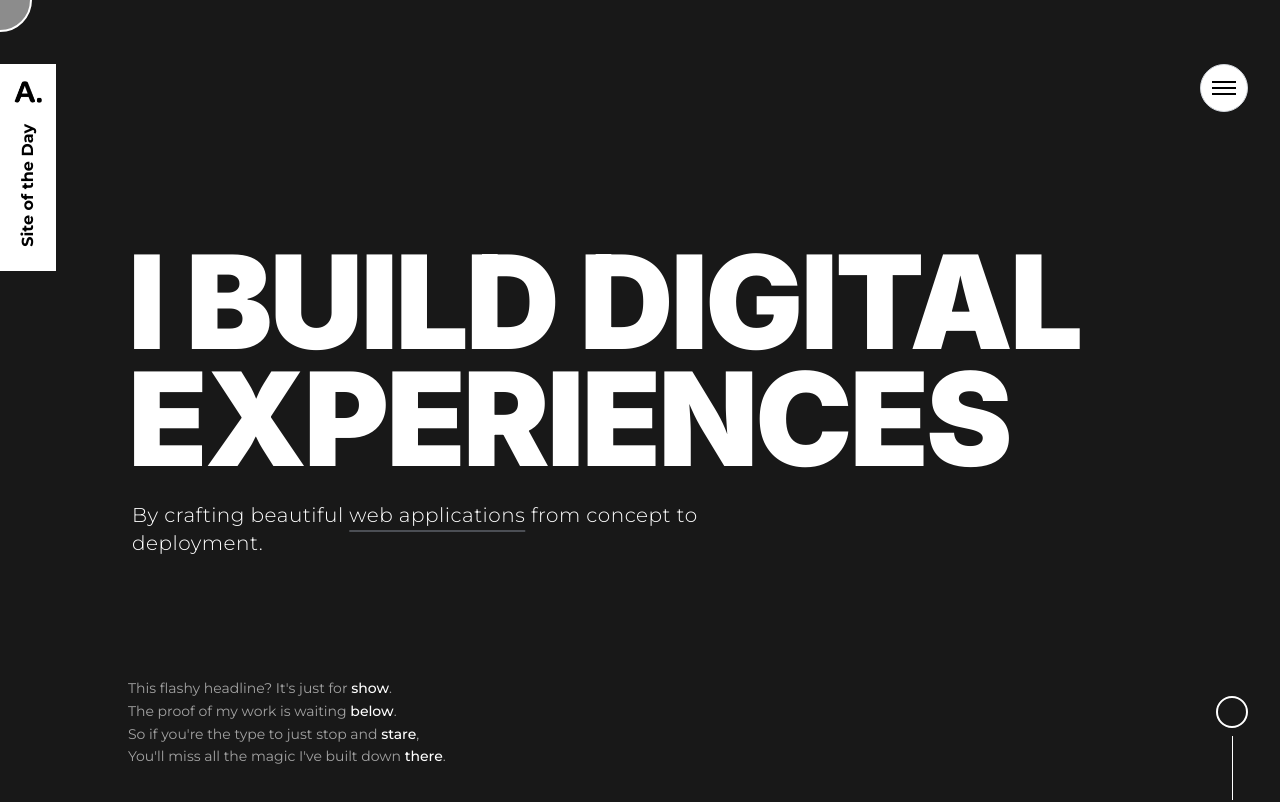
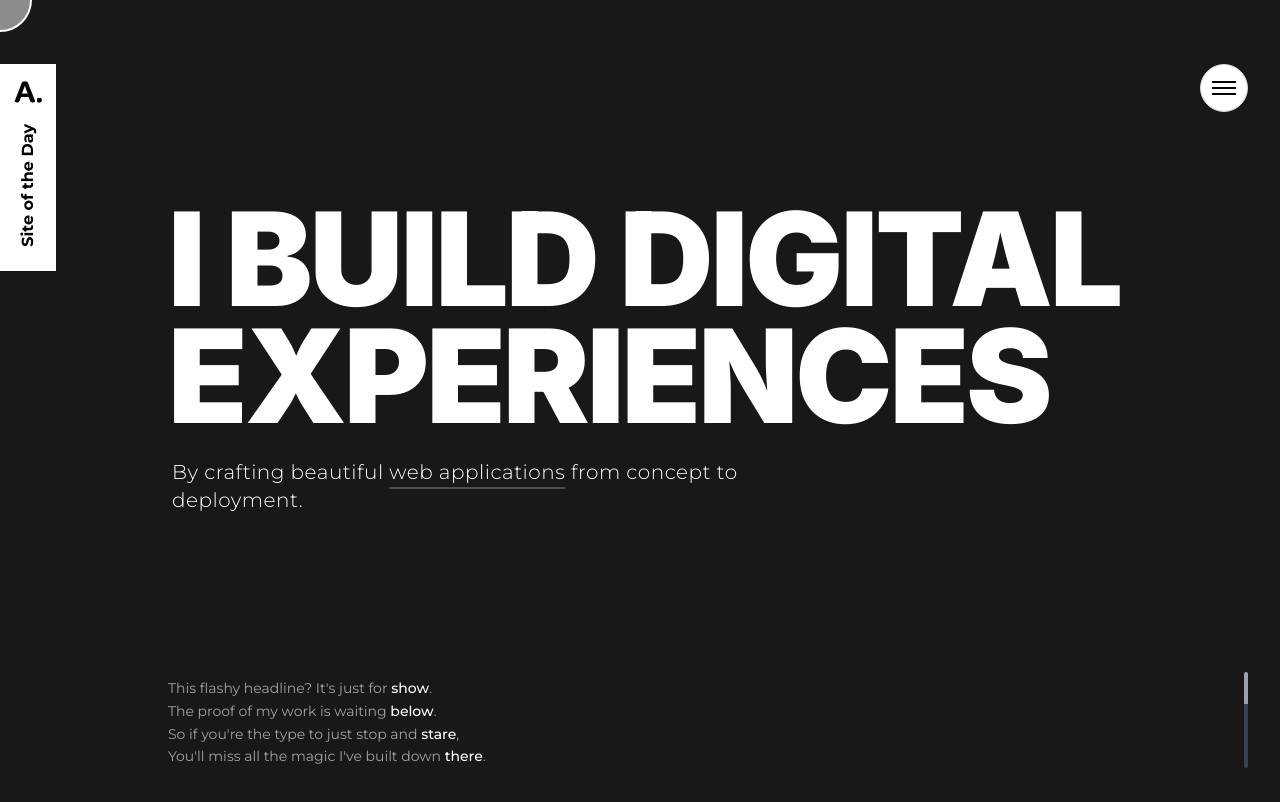
Before and after one commit to Kyaa-A/portfolio-showcase, a Next.js app: page / in a window 1280 px wide. Shown: the top 802 px of the page. Built offline with nearby package versions, Linux system fonts and the light colour scheme.

Commit message:
Scroll Bar Fixed and Improved

```diff
--- a/src/app/globals.css
+++ b/src/app/globals.css
@@ -124,6 +124,27 @@
     @apply bg-background text-foreground;
   }
 
+  /* Hide scrollbar for Chrome, Safari and Opera */
+  body::-webkit-scrollbar {
+    display: none;
+  }
+
+  /* Hide scrollbar for IE, Edge and Firefox */
+  body {
+    -ms-overflow-style: none; /* IE and Edge */
+    scrollbar-width: none; /* Firefox */
+  }
+
+  /* Hide scrollbar for all elements */
+  *::-webkit-scrollbar {
+    display: none;
+  }
+
+  * {
+    -ms-overflow-style: none; /* IE and Edge */
+    scrollbar-width: none; /* Firefox */
+  }
+
   h1 {
     font-stretch: condensed;
     font-variation-settings: 'wght' 700, 'width' 75;
--- a/src/components/sections/HeroSection.tsx
+++ b/src/components/sections/HeroSection.tsx
@@ -1,11 +1,27 @@
 'use client';
 
-import { motion } from 'framer-motion';
+import { motion, useScroll, useTransform } from 'framer-motion';
 import Image from 'next/image';
+import { useEffect, useRef, useState } from 'react';
 
 export function HeroSection() {
+  const containerRef = useRef<HTMLDivElement>(null);
+  const [scrollProgress, setScrollProgress] = useState(0);
+
+  useEffect(() => {
+    const handleScroll = () => {
+      const scrollTop = window.scrollY;
+      const docHeight = document.documentElement.scrollHeight - window.innerHeight;
+      const progress = scrollTop / docHeight;
+      setScrollProgress(progress);
+    };
+
+    window.addEventListener('scroll', handleScroll);
+    return () => window.removeEventListener('scroll', handleScroll);
+  }, []);
+
   return (
-    <section className="min-h-screen relative flex flex-col">
+    <section ref={containerRef} className="min-h-screen relative flex flex-col">
       {/* Header with Logo */}
       <header className="absolute top-16 left-0 z-10">
         <div className="bg-white flex flex-col p-3 items-center">
@@ -25,7 +41,7 @@ export function HeroSection() {
       </header>
 
       {/* Main Content */}
-      <div className="flex-1 flex items-center">
+      <div className="flex-1 flex items-start pl-10 pt-50">
         <motion.div
           initial={{ opacity: 0, y: 20 }}
           animate={{ opacity: 1, y: 0 }}
@@ -41,16 +57,24 @@ export function HeroSection() {
         </motion.div>
       </div>
 
-      {/* Scroll Indicator */}
-      <div className="absolute bottom-0 right-8">
+      {/* Custom Scroll Indicator */}
+      <div className="fixed bottom-8 right-8 z-40">
         <div className="flex flex-col items-center">
-          <div className="w-8 h-8 border-2 border-white rounded-full mb-2"></div>
-          <div className="w-px h-16 bg-white"></div>
+          {/* Scroll Track */}
+          <div className="w-1 h-24 bg-gray-700 rounded-full relative overflow-hidden">
+            {/* Scroll Thumb */}
+            <motion.div
+              className="absolute w-3 h-8 bg-gray-400 rounded-full -left-1"
+              style={{
+                y: `${scrollProgress * (96 - 32)}px` // 96px track height - 32px thumb height
+              }}
+            ></motion.div>
+          </div>
         </div>
       </div>
 
       {/* Scroll Message */}
-      <div className="absolute bottom-8 left-32 max-w-md">
+      <div className="absolute bottom-8 left-32 max-w-md pl-10">
         <p className="text-sm text-white/60 leading-relaxed">
           This flashy headline? It&apos;s just for <span className="text-white font-medium">show</span>.<br />
           The proof of my work is waiting <span className="text-white font-medium">below</span>.<br />
```
